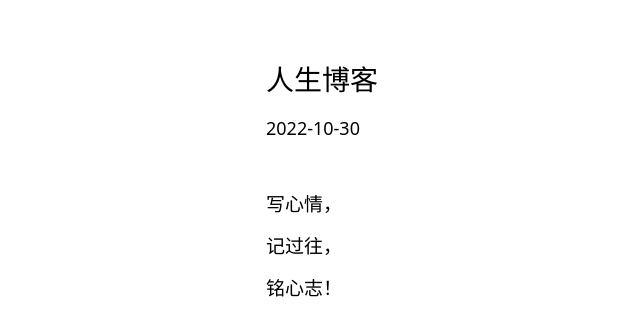
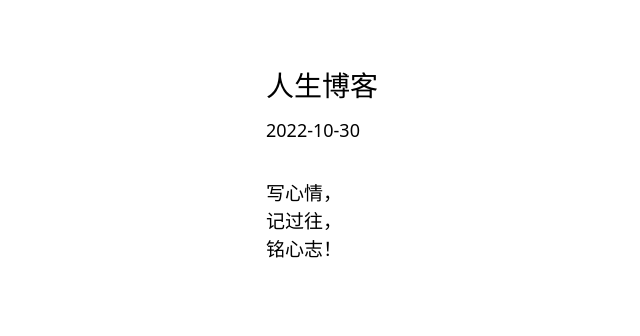
Before and after one commit to JTSTV/Jtstv.github.io, a Jekyll site: the page built from _posts/2022-10-30-人生博客.md, in a window 1280 px wide. Shown: the top 336 px of the page, without its empty margins (14-654 px from the left). Built offline with Jekyll 4.4.1, drawn with Linux system fonts in a browser that asks for light colours; our own code applies the rules of GitHub Pages for plain Markdown files.

Commit message:
更新 post.html

```diff
--- a/_layouts/post.html
+++ b/_layouts/post.html
@@ -11,7 +11,7 @@ layout: null
 <meta name="description" content="{% if page.description %}{{ page.description }}{% else %}{{ site.description }}{% endif %}">
 {% if page.keywords %}<meta name="keywords" content="{{ page.keywords }}">{% endif %}
 <link rel="canonical" href="{{ site.url }}{{ page.url }}">
-<style>body{font:19px system-ui,-apple-system,sans-serif;padding:56px 40px;line-height:2.2}.container{max-width:720px;margin:0 auto}.post-title{font-size:28px;margin-bottom:14px;letter-spacing:0;line-height:1.1}.post-date{font-size:18px;margin-bottom:36px}.post-content img{max-width:100%;height:auto;margin:18px 0}.post-content pre,.post-content table{max-width:100%;overflow-x:auto}@media(max-width:600px){body{padding:32px 24px}.post-title{font-size:24px}.post-date{font-size:17px;margin-bottom:28px}}</style>
+<style>body{font:19px system-ui,-apple-system,sans-serif;padding:56px 40px}.container{max-width:720px;margin:0 auto}.post-title{font-size:28px;margin-bottom:14px}.post-date{font-size:18px;margin-bottom:36px}.post-content img{max-width:100%;height:auto;margin:18px 0}.post-content pre,.post-content table{max-width:100%;overflow-x:auto}@media(max-width:600px){body{padding:32px 24px}.post-title{font-size:24px}.post-date{font-size:17px;margin-bottom:28px}}</style>
 </head>
 <body>
 <div class="container">
```
